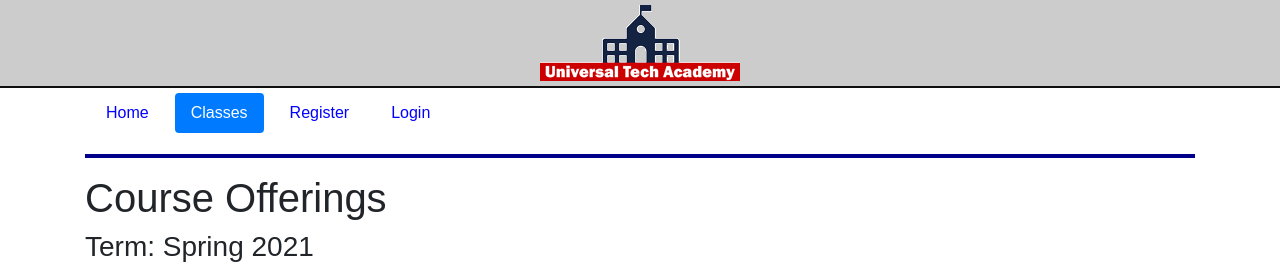
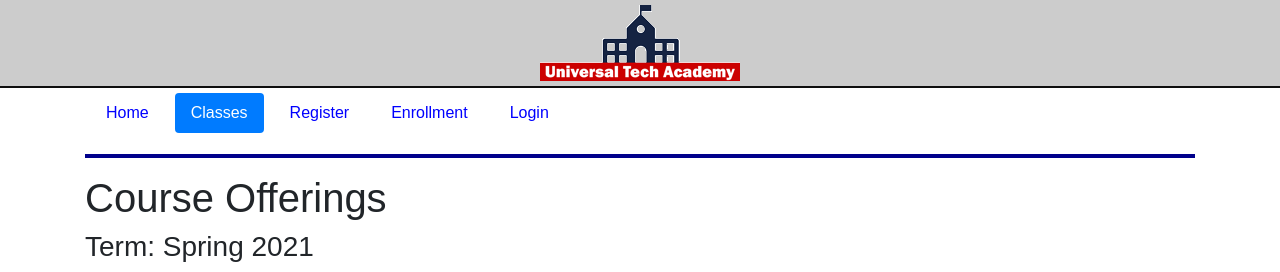
Before and after one commit to Ruben-Castro/fist_flask_project, a Flask app: page /courses/ in a window 1280 px wide. Shown: the top 272 px of the page. Run offline with Flask 2, Linux system fonts and the light colour scheme; data that the repository does not hold is empty; some libraries are stand-ins or nearby versions.

Commit message:
modified navigation bar

```diff
--- a/application/templates/includes/nav.html
+++ b/application/templates/includes/nav.html
@@ -4,6 +4,7 @@
                 <li class="nav-item"><a href="{{ url_for('index') }}" class="nav-link {%if index %} active {%endif%}">Home</a></li>
                 <li class="nav-item"><a href="{{ url_for('courses') }}" class="nav-link {%if courses %} active {%endif%}">Classes</a></li>
                 <li class="nav-item"><a href="{{ url_for('register') }}" class="nav-link {%if register %} active {%endif%}">Register</a></li>
+                <li class="nav-item"><a href="{{ url_for('enrollment') }}" class="nav-link {%if enrollment %} active {%endif%}">Enrollment</a></li>
                 <li class="nav-item"><a href="{{ url_for('login') }}" class="nav-link {%if login %} active {%endif%}">Login</a></li>
             </ul>
         </nav>
```
